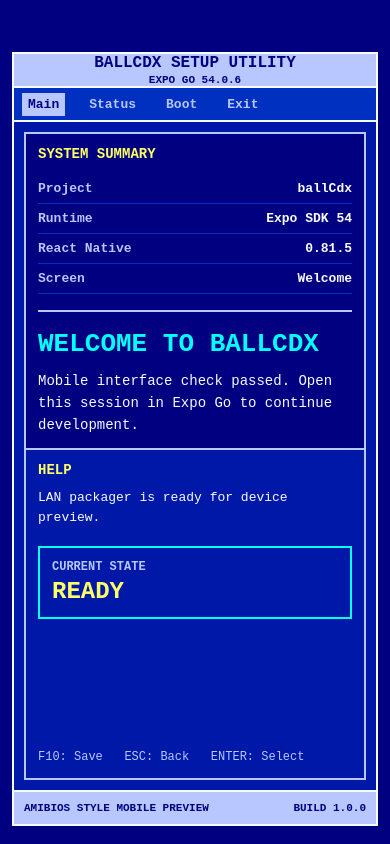
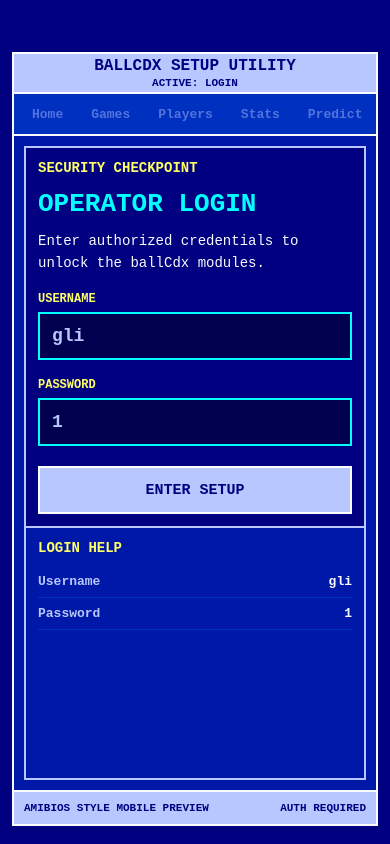
Before and after one commit to shomeuchi/ballCdx, a React Native app: screen / in a window 390 px wide. Built offline with nearby package versions, Linux system fonts and the light colour scheme.

Commit message:
Add BIOS styled app screens

```diff
--- a/App.js
+++ b/App.js
@@ -1,8 +1,19 @@
 import { StatusBar } from 'expo-status-bar';
-import { StyleSheet, Text, View } from 'react-native';
+import { useState } from 'react';
+import {
+  KeyboardAvoidingView,
+  Platform,
+  Pressable,
+  ScrollView,
+  StyleSheet,
+  Text,
+  TextInput,
+  View,
+} from 'react-native';
 
 const theme = {
   colors: {
+    blue950: '#00004f',
     blue900: '#000080',
     blue800: '#0018a8',
     blue700: '#0030c0',
@@ -10,73 +21,294 @@ const theme = {
     white: '#f8fbff',
     gray: '#b8c7ff',
     yellow: '#ffff66',
+    red: '#ff6b6b',
   },
   font: {
     family: 'monospace',
   },
 };
 
+const credentials = {
+  username: 'gli',
+  password: '1',
+};
+
+const screens = {
+  home: {
+    title: 'Home',
+    summary: 'Command center',
+    rows: [
+      ['Active module', 'Dashboard'],
+      ['Data link', 'Local preview'],
+      ['Session', 'Authenticated'],
+      ['System mode', 'Development'],
+    ],
+    copy:
+      'Select a module below to review basketball operations, player records, statistics, prediction tools, and app preferences.',
+  },
+  games: {
+    title: 'Games',
+    summary: 'Schedule matrix',
+    rows: [
+      ['Tonight', '3 matchups'],
+      ['Next tipoff', '19:30'],
+      ['Court status', 'Open'],
+      ['Sync', 'Manual'],
+    ],
+    copy:
+      'Track fixtures, final scores, venues, and live game readiness from this BIOS-style schedule panel.',
+  },
+  players: {
+    title: 'Players',
+    summary: 'Roster registry',
+    rows: [
+      ['Roster size', '12 players'],
+      ['Available', '10 active'],
+      ['Injured', '1 listed'],
+      ['Scouting', 'Enabled'],
+    ],
+    copy:
+      'Review player profiles, positions, form indicators, availability, and scouting notes in one consistent interface.',
+  },
+  stats: {
+    title: 'Stats',
+    summary: 'Performance table',
+    rows: [
+      ['Team pace', 'High'],
+      ['FG trend', '+4.2%'],
+      ['Rebounds', 'Stable'],
+      ['Turnovers', 'Watch'],
+    ],
+    copy:
+      'Inspect team and player metrics with compact rows designed for quick comparison during analysis.',
+  },
+  prediction: {
+    title: 'Prediction',
+    summary: 'Forecast engine',
+    rows: [
+      ['Model status', 'Standby'],
+      ['Confidence', 'Pending'],
+      ['Inputs', 'Awaiting data'],
+      ['Output', 'No pick yet'],
+    ],
+    copy:
+      'Prepare prediction inputs, compare matchup signals, and surface model decisions once real data is connected.',
+  },
+  settings: {
+    title: 'Settings',
+    summary: 'System options',
+    rows: [
+      ['Theme', 'BIOS blue'],
+      ['Network', 'LAN'],
+      ['Expo Go', '54.0.6'],
+      ['Build', '1.0.0'],
+    ],
+    copy:
+      'Tune app preferences, preview runtime status, and keep environment details visible while the product grows.',
+  },
+};
+
+const navItems = [
+  ['home', 'Home'],
+  ['games', 'Games'],
+  ['players', 'Players'],
+  ['stats', 'Stats'],
+  ['prediction', 'Predict'],
+  ['settings', 'Settings'],
+];
+
 export default function App() {
+  const [isAuthenticated, setIsAuthenticated] = useState(false);
+  const [activeScreen, setActiveScreen] = useState('home');
+
   return (
     <View style={styles.container}>
+      <BiosShell
+        activeScreen={activeScreen}
+        isAuthenticated={isAuthenticated}
+        onNavigate={setActiveScreen}
+        onLogout={() => {
+          setIsAuthenticated(false);
+          setActiveScreen('home');
+        }}>
+        {isAuthenticated ? (
+          <ModuleScreen screenKey={activeScreen} />
+        ) : (
+          <LoginScreen
+            onLogin={() => {
+              setIsAuthenticated(true);
+              setActiveScreen('home');
+            }}
+          />
+        )}
+      </BiosShell>
+      <StatusBar style="light" />
+    </View>
+  );
+}
+
+function BiosShell({
+  activeScreen,
+  children,
+  isAuthenticated,
+  onLogout,
+  onNavigate,
+}) {
+  const activeTitle = isAuthenticated ? screens[activeScreen].title : 'Login';
+
+  return (
     <View style={styles.screen}>
       <View style={styles.headerBar}>
         <Text style={styles.headerTitle}>BALLCDX SETUP UTILITY</Text>
-          <Text style={styles.headerMeta}>EXPO GO 54.0.6</Text>
+        <Text style={styles.headerMeta}>ACTIVE: {activeTitle.toUpperCase()}</Text>
       </View>
 
       <View style={styles.frame}>
-          <View style={styles.menuBar}>
-            <Text style={[styles.menuItem, styles.menuItemActive]}>Main</Text>
-            <Text style={styles.menuItem}>Status</Text>
-            <Text style={styles.menuItem}>Boot</Text>
-            <Text style={styles.menuItem}>Exit</Text>
-          </View>
+        <ScrollView
+          horizontal
+          showsHorizontalScrollIndicator={false}
+          style={styles.menuBar}
+          contentContainerStyle={styles.menuBarContent}>
+          {navItems.map(([key, label]) => (
+            <Pressable
+              key={key}
+              disabled={!isAuthenticated}
+              onPress={() => onNavigate(key)}
+              style={[
+                styles.menuButton,
+                activeScreen === key && isAuthenticated && styles.menuButtonActive,
+                !isAuthenticated && styles.menuButtonDisabled,
+              ]}>
+              <Text
+                style={[
+                  styles.menuText,
+                  activeScreen === key && isAuthenticated && styles.menuTextActive,
+                  !isAuthenticated && styles.menuTextDisabled,
+                ]}>
+                {label}
+              </Text>
+            </Pressable>
+          ))}
 
-          <View style={styles.content}>
-            <View style={styles.leftPane}>
-              <Text style={styles.sectionTitle}>SYSTEM SUMMARY</Text>
+          {isAuthenticated && (
+            <Pressable style={styles.menuButton} onPress={onLogout}>
+              <Text style={styles.menuText}>Logout</Text>
+            </Pressable>
+          )}
+        </ScrollView>
 
-              <InfoRow label="Project" value="ballCdx" />
-              <InfoRow label="Runtime" value="Expo SDK 54" />
-              <InfoRow label="React Native" value="0.81.5" />
-              <InfoRow label="Screen" value="Welcome" />
-
-              <View style={styles.divider} />
-
-              <Text style={styles.prompt}>Welcome to ballCdx</Text>
-              <Text style={styles.copy}>
-                Mobile interface check passed. Open this session in Expo Go to
-                continue development.
-              </Text>
-            </View>
-
-            <View style={styles.rightPane}>
-              <Text style={styles.helpTitle}>HELP</Text>
-              <Text style={styles.helpText}>
-                LAN packager is ready for device preview.
-              </Text>
-
-              <View style={styles.statusBox}>
-                <Text style={styles.statusLabel}>CURRENT STATE</Text>
-                <Text style={styles.statusValue}>READY</Text>
-              </View>
-
-              <Text style={styles.footerHint}>
-                F10: Save   ESC: Back   ENTER: Select
-              </Text>
-            </View>
-          </View>
+        {children}
       </View>
 
       <View style={styles.bottomBar}>
         <Text style={styles.bottomText}>AMIBIOS STYLE MOBILE PREVIEW</Text>
-          <Text style={styles.bottomText}>BUILD 1.0.0</Text>
+        <Text style={styles.bottomText}>
+          {isAuthenticated ? 'SESSION: GLI' : 'AUTH REQUIRED'}
+        </Text>
       </View>
     </View>
+  );
+}
 
-      <StatusBar style="light" />
+function LoginScreen({ onLogin }) {
+  const [username, setUsername] = useState('');
+  const [password, setPassword] = useState('');
+  const [error, setError] = useState('');
+
+  const submit = () => {
+    if (
+      username.trim().toLowerCase() === credentials.username &&
+      password === credentials.password
+    ) {
+      setError('');
+      onLogin();
+      return;
+    }
+
+    setError('ACCESS DENIED: INVALID USERNAME OR PASSWORD');
+  };
+
+  return (
+    <KeyboardAvoidingView
+      behavior={Platform.OS === 'ios' ? 'padding' : undefined}
+      style={styles.content}>
+      <View style={styles.panel}>
+        <Text style={styles.sectionTitle}>SECURITY CHECKPOINT</Text>
+        <Text style={styles.prompt}>Operator login</Text>
+        <Text style={styles.copy}>
+          Enter authorized credentials to unlock the ballCdx modules.
+        </Text>
+
+        <View style={styles.formGroup}>
+          <Text style={styles.inputLabel}>USERNAME</Text>
+          <TextInput
+            autoCapitalize="none"
+            autoCorrect={false}
+            cursorColor={theme.colors.yellow}
+            onChangeText={setUsername}
+            placeholder="gli"
+            placeholderTextColor={theme.colors.gray}
+            style={styles.input}
+            value={username}
+          />
         </View>
+
+        <View style={styles.formGroup}>
+          <Text style={styles.inputLabel}>PASSWORD</Text>
+          <TextInput
+            cursorColor={theme.colors.yellow}
+            onChangeText={setPassword}
+            onSubmitEditing={submit}
+            placeholder="1"
+            placeholderTextColor={theme.colors.gray}
+            secureTextEntry
+            style={styles.input}
+            value={password}
+          />
+        </View>
+
+        {error ? <Text style={styles.errorText}>{error}</Text> : null}
+
+        <Pressable style={styles.primaryButton} onPress={submit}>
+          <Text style={styles.primaryButtonText}>ENTER SETUP</Text>
+        </Pressable>
+      </View>
+
+      <View style={styles.helpPanel}>
+        <Text style={styles.helpTitle}>LOGIN HELP</Text>
+        <InfoRow label="Username" value="gli" />
+        <InfoRow label="Password" value="1" />
+      </View>
+    </KeyboardAvoidingView>
+  );
+}
+
+function ModuleScreen({ screenKey }) {
+  const screen = screens[screenKey];
+
+  return (
+    <ScrollView style={styles.content} contentContainerStyle={styles.contentBody}>
+      <View style={styles.panel}>
+        <Text style={styles.sectionTitle}>{screen.title.toUpperCase()}</Text>
+        <Text style={styles.prompt}>{screen.summary}</Text>
+        <Text style={styles.copy}>{screen.copy}</Text>
+
+        <View style={styles.divider} />
+
+        {screen.rows.map(([label, value]) => (
+          <InfoRow key={label} label={label} value={value} />
+        ))}
+      </View>
+
+      <View style={styles.helpPanel}>
+        <Text style={styles.helpTitle}>MODULE STATUS</Text>
+        <View style={styles.statusBox}>
+          <Text style={styles.statusLabel}>CURRENT MODULE</Text>
+          <Text style={styles.statusValue}>{screen.title.toUpperCase()}</Text>
+        </View>
+        <Text style={styles.footerHint}>Tap menu entries to switch screens.</Text>
+      </View>
+    </ScrollView>
   );
 }
 
@@ -107,7 +339,7 @@ const styles = StyleSheet.create({
     borderColor: theme.colors.white,
     borderWidth: 2,
     justifyContent: 'center',
-    minHeight: 36,
+    minHeight: 42,
     paddingHorizontal: 10,
   },
   headerTitle: {
@@ -133,38 +365,57 @@ const styles = StyleSheet.create({
     flex: 1,
   },
   menuBar: {
-    alignItems: 'center',
     backgroundColor: theme.colors.blue700,
     borderBottomColor: theme.colors.white,
     borderBottomWidth: 2,
-    flexDirection: 'row',
-    minHeight: 34,
+    flexGrow: 0,
+    minHeight: 42,
+  },
+  menuBarContent: {
+    alignItems: 'center',
     paddingHorizontal: 8,
+    paddingVertical: 5,
   },
-  menuItem: {
+  menuButton: {
+    borderColor: theme.colors.blue700,
+    borderWidth: 1,
+    marginRight: 8,
+    paddingHorizontal: 9,
+    paddingVertical: 6,
+  },
+  menuButtonActive: {
+    backgroundColor: theme.colors.gray,
+    borderColor: theme.colors.white,
+  },
+  menuButtonDisabled: {
+    opacity: 0.45,
+  },
+  menuText: {
     color: theme.colors.gray,
     fontFamily: theme.font.family,
     fontSize: 13,
     fontWeight: '700',
-    marginRight: 18,
-    paddingHorizontal: 6,
-    paddingVertical: 4,
   },
-  menuItemActive: {
-    backgroundColor: theme.colors.gray,
+  menuTextActive: {
     color: theme.colors.blue900,
+  },
+  menuTextDisabled: {
+    color: theme.colors.gray,
   },
   content: {
     flex: 1,
     padding: 10,
   },
-  leftPane: {
+  contentBody: {
+    flexGrow: 1,
+  },
+  panel: {
     backgroundColor: theme.colors.blue900,
     borderColor: theme.colors.gray,
     borderWidth: 2,
     padding: 12,
   },
-  rightPane: {
+  helpPanel: {
     backgroundColor: theme.colors.blue800,
     borderColor: theme.colors.gray,
     borderTopWidth: 0,
@@ -178,33 +429,6 @@ const styles = StyleSheet.create({
     fontSize: 14,
     fontWeight: '900',
     marginBottom: 12,
-  },
-  infoRow: {
-    alignItems: 'center',
-    borderBottomColor: theme.colors.blue700,
-    borderBottomWidth: 1,
-    flexDirection: 'row',
-    justifyContent: 'space-between',
-    minHeight: 30,
-  },
-  infoLabel: {
-    color: theme.colors.gray,
-    fontFamily: theme.font.family,
-    fontSize: 13,
-    fontWeight: '700',
-  },
-  infoValue: {
-    color: theme.colors.white,
-    fontFamily: theme.font.family,
-    fontSize: 13,
-    fontWeight: '900',
-    textAlign: 'right',
-  },
-  divider: {
-    backgroundColor: theme.colors.gray,
-    height: 2,
-    marginBottom: 16,
-    marginTop: 16,
   },
   prompt: {
     color: theme.colors.cyan,
@@ -221,6 +445,81 @@ const styles = StyleSheet.create({
     lineHeight: 22,
     marginTop: 10,
   },
+  formGroup: {
+    marginTop: 18,
+  },
+  inputLabel: {
+    color: theme.colors.yellow,
+    fontFamily: theme.font.family,
+    fontSize: 12,
+    fontWeight: '900',
+    marginBottom: 6,
+  },
+  input: {
+    backgroundColor: theme.colors.blue950,
+    borderColor: theme.colors.cyan,
+    borderWidth: 2,
+    color: theme.colors.white,
+    fontFamily: theme.font.family,
+    fontSize: 18,
+    fontWeight: '800',
+    minHeight: 48,
+    paddingHorizontal: 12,
+  },
+  errorText: {
+    color: theme.colors.red,
+    fontFamily: theme.font.family,
+    fontSize: 12,
+    fontWeight: '900',
+    lineHeight: 18,
+    marginTop: 14,
+  },
+  primaryButton: {
+    alignItems: 'center',
+    backgroundColor: theme.colors.gray,
+    borderColor: theme.colors.white,
+    borderWidth: 2,
+    marginTop: 20,
+    minHeight: 48,
+    justifyContent: 'center',
+    paddingHorizontal: 12,
+  },
+  primaryButtonText: {
+    color: theme.colors.blue900,
+    fontFamily: theme.font.family,
+    fontSize: 15,
+    fontWeight: '900',
+  },
+  infoRow: {
+    alignItems: 'center',
+    borderBottomColor: theme.colors.blue700,
+    borderBottomWidth: 1,
+    flexDirection: 'row',
+    justifyContent: 'space-between',
+    minHeight: 32,
+  },
+  infoLabel: {
+    color: theme.colors.gray,
+    flex: 1,
+    fontFamily: theme.font.family,
+    fontSize: 13,
+    fontWeight: '700',
+    paddingRight: 8,
+  },
+  infoValue: {
+    color: theme.colors.white,
+    flex: 1,
+    fontFamily: theme.font.family,
+    fontSize: 13,
+    fontWeight: '900',
+    textAlign: 'right',
+  },
+  divider: {
+    backgroundColor: theme.colors.gray,
+    height: 2,
+    marginBottom: 16,
+    marginTop: 16,
+  },
   helpTitle: {
     color: theme.colors.yellow,
     fontFamily: theme.font.family,
@@ -228,16 +527,10 @@ const styles = StyleSheet.create({
     fontWeight: '900',
     marginBottom: 10,
   },
-  helpText: {
-    color: theme.colors.white,
-    fontFamily: theme.font.family,
-    fontSize: 13,
-    lineHeight: 20,
-  },
   statusBox: {
     borderColor: theme.colors.cyan,
     borderWidth: 2,
-    marginTop: 18,
+    marginTop: 8,
     padding: 12,
   },
   statusLabel: {
@@ -249,7 +542,7 @@ const styles = StyleSheet.create({
   statusValue: {
     color: theme.colors.yellow,
     fontFamily: theme.font.family,
-    fontSize: 24,
+    fontSize: 23,
     fontWeight: '900',
     marginTop: 4,
   },
@@ -258,7 +551,7 @@ const styles = StyleSheet.create({
     fontFamily: theme.font.family,
     fontSize: 12,
     lineHeight: 18,
-    marginTop: 'auto',
+    marginTop: 14,
   },
   bottomBar: {
     alignItems: 'center',
```
Lines whose indentation alone changed are shown as unchanged.
